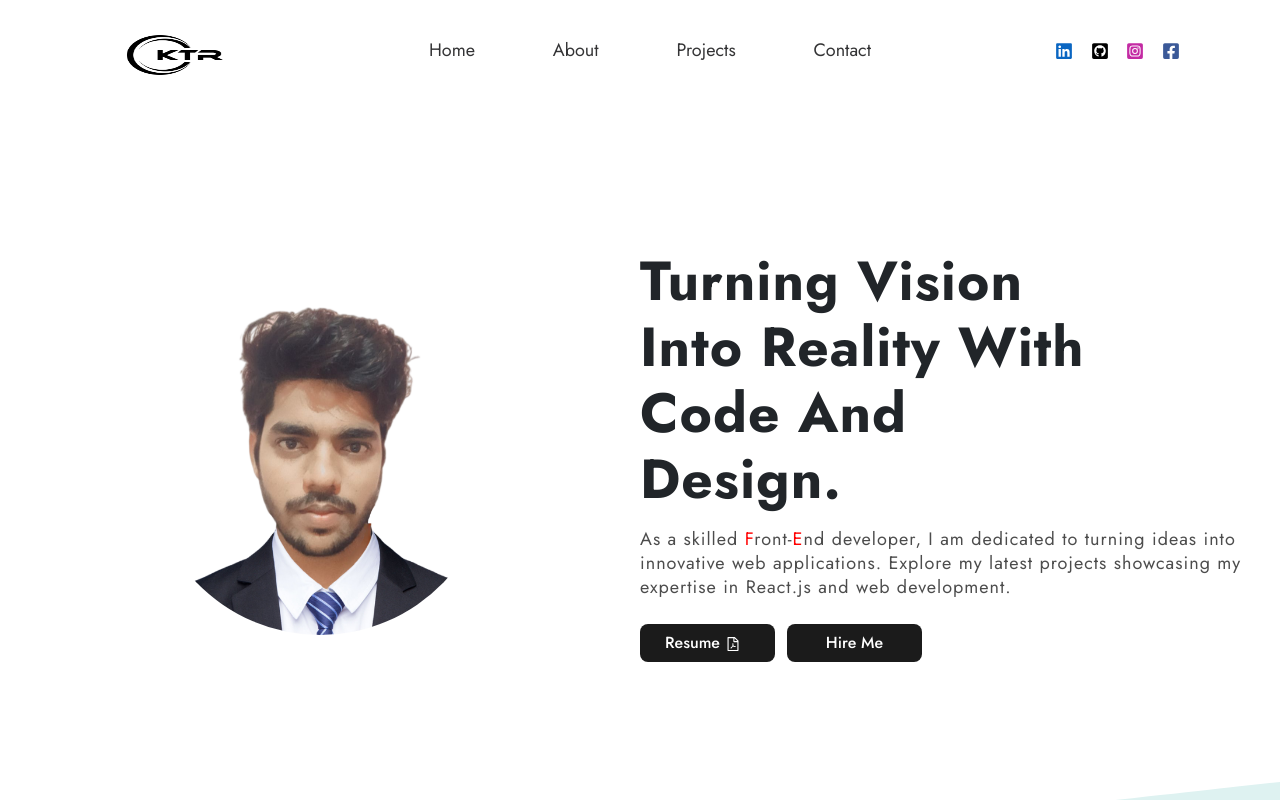
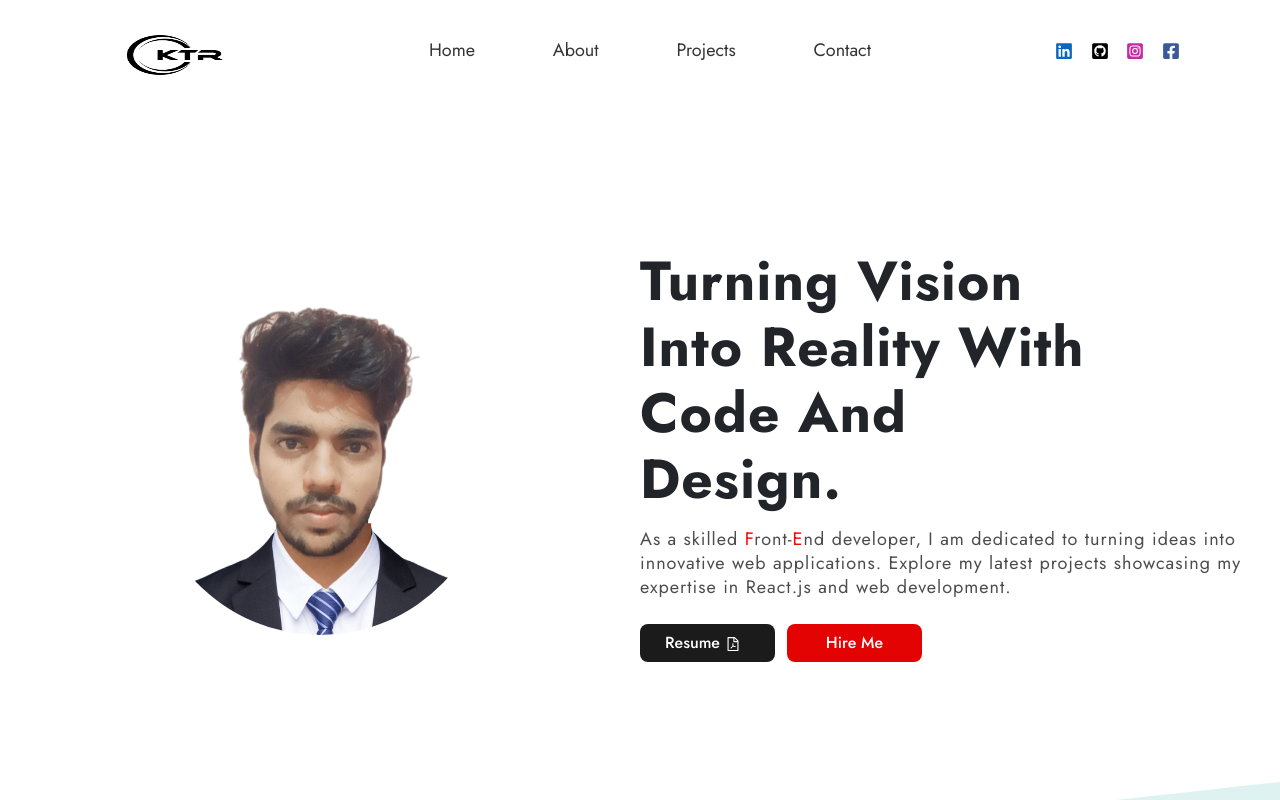
Before and after one commit to kellatirupathi/tirupathi-portfolio, a Next.js app: page / in a window 1280 px wide. Shown: the top 800 px of the page. Built offline with nearby package versions, Linux system fonts and the light colour scheme.

Commit message:
Update landingPage.css

```diff
--- a/src/app/components/LandingPage/landingPage.css
+++ b/src/app/components/LandingPage/landingPage.css
@@ -141,3 +141,34 @@
     text-align-last: start;
   }
 }
+/* Adding the blinking effect with different colors to only "Hire Me" button */
+@keyframes blinkColorsHireMe {
+  0% {
+    background-color: #1b1b1b; /* Original color */
+    color: #fff;
+  }
+  25% {
+    background-color: #ff0000; /* Red */
+    color: #fff;
+  }
+  50% {
+    background-color: #00ff00; /* Green */
+    color: #000;
+  }
+  75% {
+    background-color: #0000ff; /* Blue */
+    color: #fff;
+  }
+  100% {
+    background-color: #1b1b1b; /* Back to original */
+    color: #fff;
+  }
+}
+
+#hiremebut {
+  animation: blinkColorsHireMe 3s infinite; /* 2 seconds for one complete cycle */
+}
+
+#hiremebut:hover {
+  cursor: pointer;
+}
```
